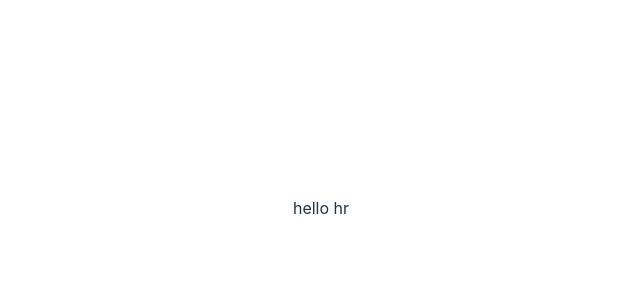
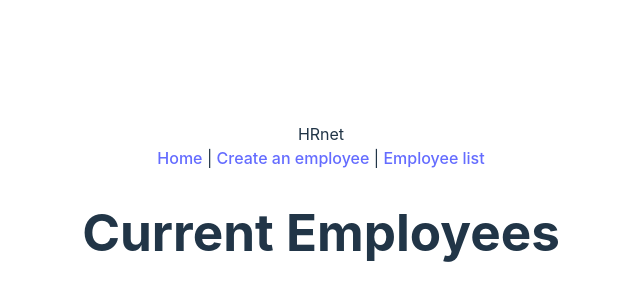
Before and after one commit to GB-LD/HRNet-react-app, a React (Vite) app: page /employee-list in a window 1280 px wide. Shown: the part 192-492 px from the top of the page, without its empty margins (319-959 px from the left). Built offline with nearby package versions, Linux system fonts and the light colour scheme.

Commit message:
views and routing setup

```diff
--- a/package.json
+++ b/package.json
@@ -11,7 +11,8 @@
   },
   "dependencies": {
     "react": "^18.3.1",
-    "react-dom": "^18.3.1"
+    "react-dom": "^18.3.1",
+    "react-router-dom": "^7.1.3"
   },
   "devDependencies": {
     "@eslint/js": "^9.17.0",
--- a/src/main.jsx
+++ b/src/main.jsx
@@ -2,9 +2,14 @@ import { StrictMode } from 'react'
 import { createRoot } from 'react-dom/client'
 import './styles/index.css'
 import App from './views/App.jsx'
+import { BrowserRouter, Route, Routes } from 'react-router-dom'
 
 createRoot(document.getElementById('root')).render(
   <StrictMode>
-    <App />
+    <BrowserRouter>
+      <Routes>
+        <Route path="/*" element={<App />} />
+      </Routes>
+    </BrowserRouter>
   </StrictMode>,
 )
--- /dev/null
+++ b/src/views/AddEmployee.jsx
@@ -0,0 +1,11 @@
+import React from 'react'
+
+const AddEmployee = () => {
+  return (
+    <>
+      <h1>Create Employee</h1>
+    </>
+  )
+}
+
+export default AddEmployee
--- a/src/views/App.jsx
+++ b/src/views/App.jsx
@@ -1,11 +1,23 @@
 import '../styles/App.css'
+import { Route, Routes } from 'react-router-dom'
+
+import Layout from './Layout'
+import AddEmployee from './AddEmployee'
+import EmployeeList from './EmployeeList'
+import Home from './HomePage'
+import MissingPage from './MissingPage'
 
 function App() {
 
   return (
-    <>
-      hello hr
-    </>
+    <Routes>
+      <Route path="/" element={<Layout />}>
+        <Route path="/" element={<Home />}></Route>
+        <Route path="/create-employee" element={<AddEmployee />}></Route>
+        <Route path="/employee-list" element={<EmployeeList />}></Route>
+        <Route path="*" element={<MissingPage />} />
+      </Route>
+    </Routes>
   )
 }
 
--- /dev/null
+++ b/src/views/EmployeeList.jsx
@@ -0,0 +1,11 @@
+import React from 'react'
+
+const EmployeeList = () => {
+  return (
+    <>
+      <h1>Current Employees</h1>
+    </>
+  )
+}
+
+export default EmployeeList
--- /dev/null
+++ b/src/views/HomePage.jsx
@@ -0,0 +1,9 @@
+const HomePage = () => {
+  return (
+    <>
+      <h1>HRnet</h1>
+    </>
+  )
+}
+
+export default HomePage
--- /dev/null
+++ b/src/views/Layout.jsx
@@ -0,0 +1,23 @@
+import React from 'react'
+import { NavLink, Outlet } from 'react-router-dom'
+
+const Layout = () => {
+  return (
+    <>
+        <header>
+            <div>HRnet</div>
+            <nav>
+                <NavLink to="/">Home</NavLink> |
+                <NavLink to="/create-employee"> Create an employee</NavLink> |
+                <NavLink to="/employee-list"> Employee list</NavLink>
+            </nav>
+        </header>
+        <main>
+            <Outlet />
+        </main>
+        <footer></footer>
+    </>
+  )
+}
+
+export default Layout
--- /dev/null
+++ b/src/views/MissingPage.jsx
@@ -0,0 +1,9 @@
+import React from 'react'
+
+const MissingPage = () => {
+  return (
+    <div>ErrorPage</div>
+  )
+}
+
+export default MissingPage
```
Also changed, not shown: 1 other file (tests, documents, lock files or other folders).
